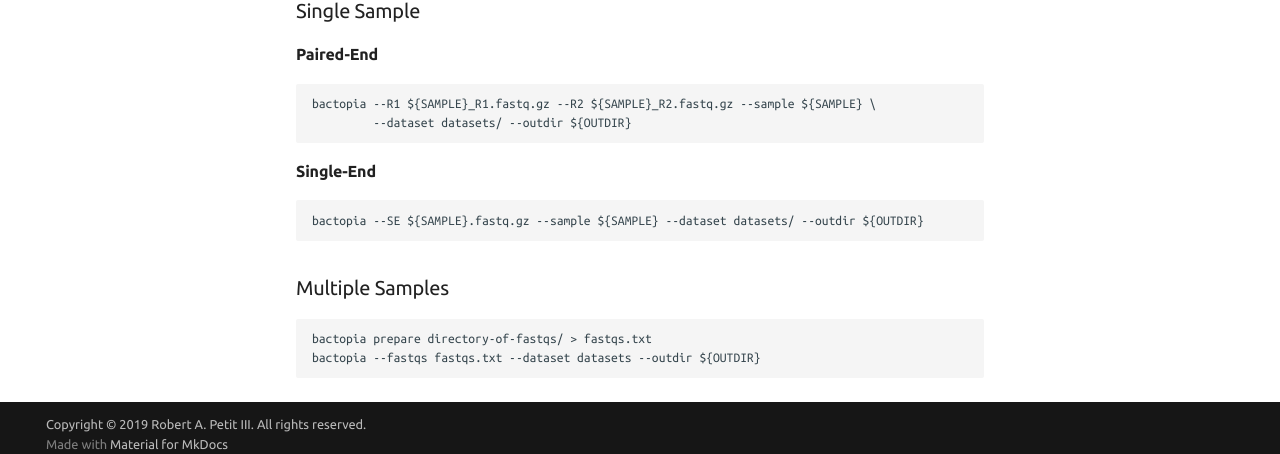
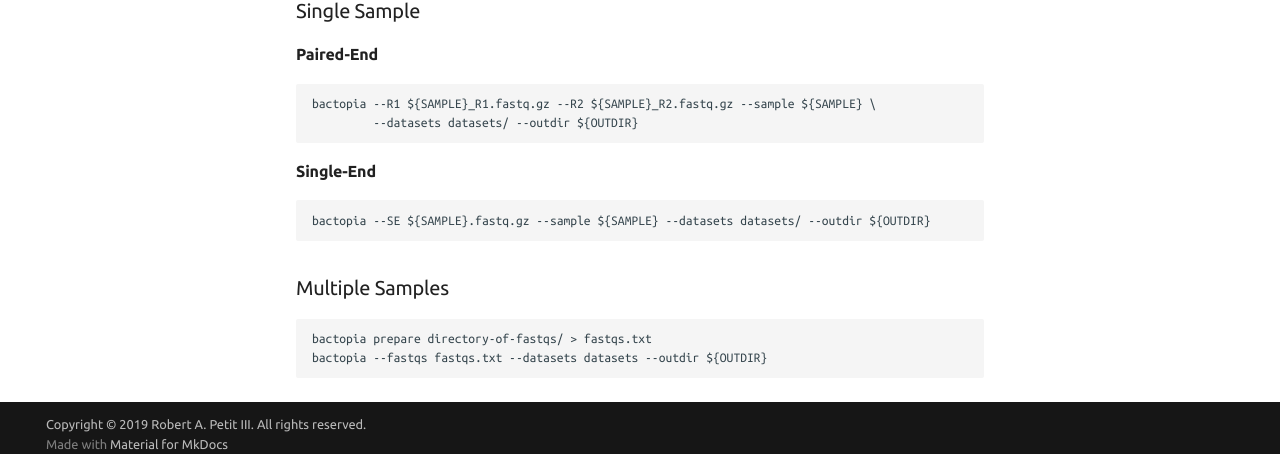
Before and after one commit to bactopia/bactopia, an MkDocs documentation site: the page built from docs/quick-start.md, in a window 1280 px wide and 900 px high, scrolled down 564 px. Shown: the part 433-887 px from the top of the window. Built offline with MkDocs 1.6.1 and Material for MkDocs 9.7.7, drawn with Linux system fonts in a browser that asks for light colours; comment, search, counter and statistics services are not loaded.

````diff
--- a/docs/quick-start.md
+++ b/docs/quick-start.md
@@ -29,16 +29,16 @@
 #### Paired-End
 ```
 bactopia --R1 ${SAMPLE}_R1.fastq.gz --R2 ${SAMPLE}_R2.fastq.gz --sample ${SAMPLE} \
-         --dataset datasets/ --outdir ${OUTDIR}
+         --datasets datasets/ --outdir ${OUTDIR}
 ```
 
 #### Single-End
 ```
-bactopia --SE ${SAMPLE}.fastq.gz --sample ${SAMPLE} --dataset datasets/ --outdir ${OUTDIR}
+bactopia --SE ${SAMPLE}.fastq.gz --sample ${SAMPLE} --datasets datasets/ --outdir ${OUTDIR}
 ```
 
 ### Multiple Samples
 ```
 bactopia prepare directory-of-fastqs/ > fastqs.txt
-bactopia --fastqs fastqs.txt --dataset datasets --outdir ${OUTDIR}
+bactopia --fastqs fastqs.txt --datasets datasets --outdir ${OUTDIR}
 ```
````
Also changed, not shown: 1 other file.
